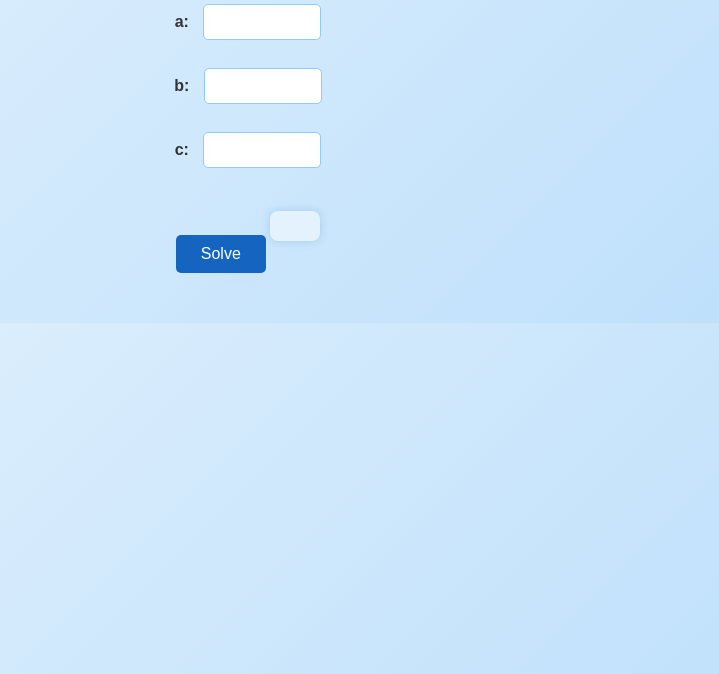
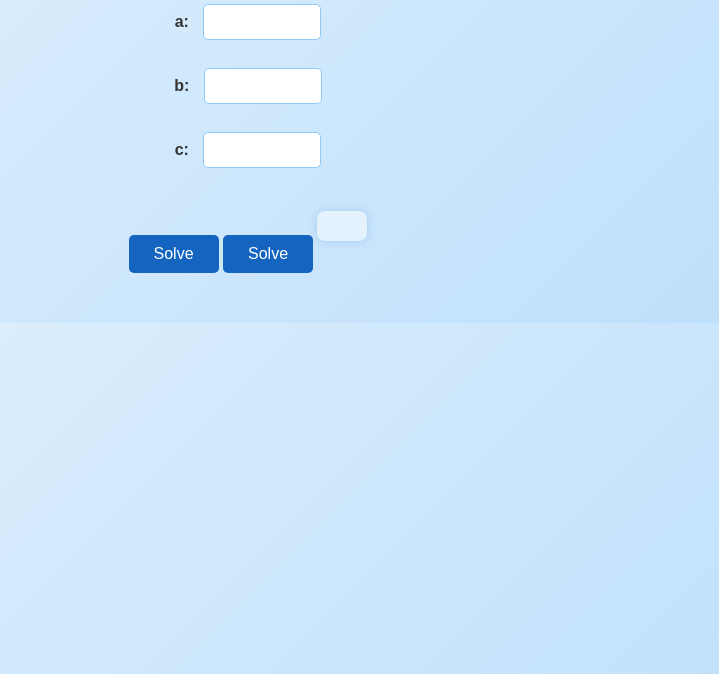
Before and after one commit to NanyaMary71/js-quadratic-solver, a plain HTML site: page index.html in a window 1280 px wide. Shown: the part 126-800 px from the top of the page, without its empty margins (392-1111 px from the left). Drawn offline with Linux system fonts and the light colour scheme.

Commit message:
Initial commit

```diff
--- a/index.html
+++ b/index.html
@@ -18,6 +18,8 @@
 
     <button onclick="solve()">Solve</button>
 
+    <button onclick="solve()">Solve</button>
+
     <p id="result"></p>
 
     <script src="script.js"></script>
```
